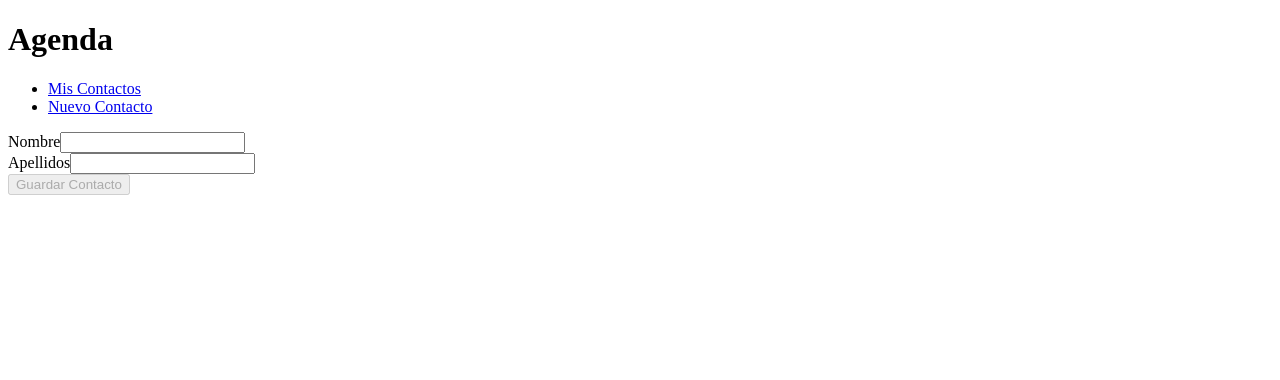
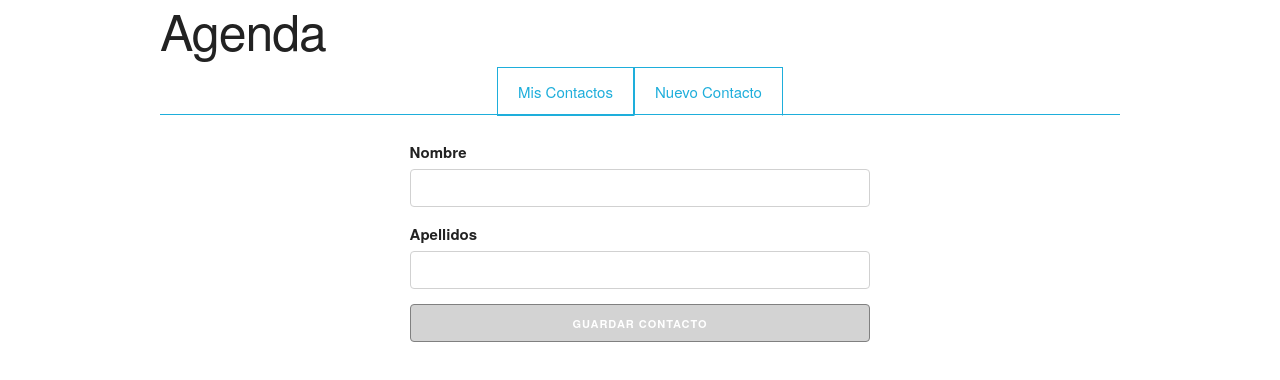
Before and after one commit to jordibar/Agenda_Angular, an Angular app in the folder agenda/: page /nuevo-contacto in a window 1280 px wide. Shown: the top 380 px of the page. Built offline with nearby package versions, Linux system fonts and the light colour scheme.

Commit message:
estilizando con skeleton

```diff
--- a/agenda/package.json
+++ b/agenda/package.json
@@ -23,6 +23,7 @@
     "@angular/router": "^4.2.4",
     "core-js": "^2.4.1",
     "rxjs": "^5.4.2",
+    "skeleton-css": "^2.0.4",
     "zone.js": "^0.8.14"
   },
   "devDependencies": {
--- a/agenda/src/app/app.component.css
+++ b/agenda/src/app/app.component.css
@@ -0,0 +1,22 @@
+nav {
+    text-align: center;
+}
+
+ul {
+    list-style: none;
+    border-bottom: 1px solid #1EAEDB;;
+}
+
+li {
+    display: inline-block;
+}
+
+a {
+    border: 1px solid #1EAEDB;
+    padding: 13px 20px;
+    text-decoration: none;
+}
+
+a.seleccionada {
+    border-bottom: 1px solid white;
+}
--- a/agenda/src/app/app.component.html
+++ b/agenda/src/app/app.component.html
@@ -1,3 +1,4 @@
+<div class="container">
   <header>
     <h1>Agenda</h1>
   </header>
@@ -11,13 +12,16 @@
   <nav>
     <ul>
       <li>
-      <a routerLink="/lista-contactos">Mis Contactos</a>
+        <a routerLink="/lista-contactos"
+           routerLinkActive="seleccionada">Mis Contactos</a>
       </li>
       <li>
-      <a routerLink="/nuevo-contacto">Nuevo Contacto</a>
+        <a routerLink="/nuevo-contacto"
+           routerLinkActive="seleccionada">Nuevo Contacto</a>
       </li>
     </ul>
   </nav>
 
   <!-- Zona dinámica -->
   <router-outlet></router-outlet>
+</div>
--- a/agenda/src/app/formulario-contacto/formulario-contacto.component.css
+++ b/agenda/src/app/formulario-contacto/formulario-contacto.component.css
@@ -6,3 +6,8 @@
 input.ng-touched.ng-invalid {
     border: 1px solid red;
 }
+
+button:disabled {
+    background: lightgray;
+    border: 1px solid grey;
+}
--- a/agenda/src/app/formulario-contacto/formulario-contacto.component.html
+++ b/agenda/src/app/formulario-contacto/formulario-contacto.component.html
@@ -6,16 +6,36 @@
 <form
   [formGroup]="formulario"
   (ngSubmit)="notificarGuardadoContacto()">
-  <div>
-    <label for="">Nombre</label>
-    <input type="text" formControlName="nombre">
-    <span *ngIf="formulario.get('nombre').touched && formulario.get('nombre').invalid">El nombre del contacto es obligatorio</span>
+  <div class="row">
+    <div class="offset-by-three six columns">
+      <label for="">Nombre</label>
+      <input
+        type="text"
+        formControlName="nombre"
+        class="u-full-width">
+      <span *ngIf="formulario.get('nombre').touched && formulario.get('nombre').invalid">El nombre del contacto es obligatorio</span>
+    </div>
   </div>
-  <div>
-      <label for="">Apellidos</label>
-      <input type="text" formControlName="apellidos">
-      <span *ngIf="formulario.get('apellidos').touched && formulario.get('apellidos').invalid">Los apellidos del contacto son obligatorio</span>
+
+  <div class="row">
+      <div class="offset-by-three six columns">
+        <label for="">Apellidos</label>
+        <input
+          type="text"
+          formControlName="apellidos"
+          class="u-full-width">
+        <span *ngIf="formulario.get('apellidos').touched && formulario.get('apellidos').invalid">Los apellidos del contacto son obligatorio</span>
     </div>
+  </div>
 
-    <div><button type="submit" [disabled]="formulario.invalid">Guardar Contacto</button></div>
+    <div class="row">
+      <div class="offset-by-three six columns">
+        <button
+          type="submit"
+          [disabled]="formulario.invalid"
+          class="u-full-width button-primary">
+          Guardar Contacto
+        </button>
+      </div>
+    </div>
 </form>
```
Also changed, not shown: agenda/.angular-cli.json, 1 other file (tests, documents, lock files or other folders). Lines whose indentation alone changed are shown as unchanged.
